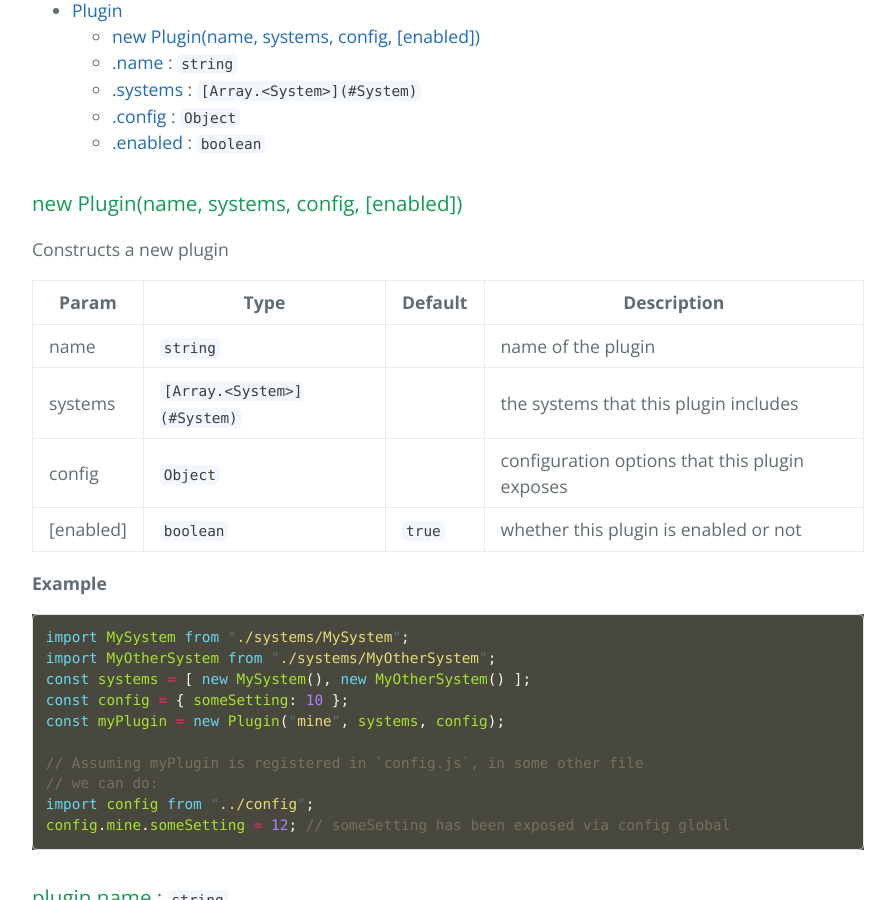
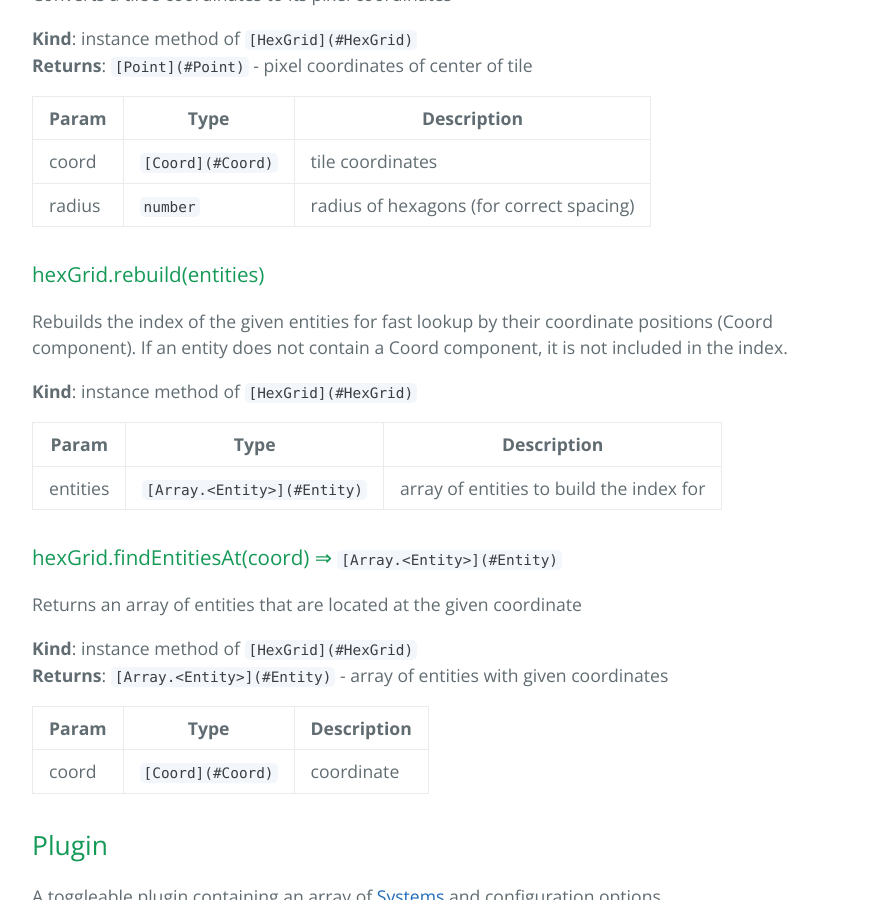
Before and after one commit to cjsauer/genetic-sandbox, a Jekyll site: the page built from docs.md, in a window 1280 px wide and 900 px high, scrolled down 26451 px. Shown: the whole window, without its empty margins (192-1087 px from the left). Built offline with Jekyll 4.4.1, drawn with Linux system fonts in a browser that asks for light colours; some of the changed text lies outside the part shown.

Commit message:
Make HexGrid extend CoordEntityIndex

````diff
--- a/docs.md
+++ b/docs.md
@@ -44,8 +44,10 @@
 <dt><a href="#Strand">Strand</a> ⇐ <code><a href="#Serializable">Serializable</a></code></dt>
 <dd><p>Genetic representation of a neural network</p>
 </dd>
-<dt><a href="#HexGrid">HexGrid</a></dt>
-<dd><p>A 2D, hexagonal grid implementation with axial coordinate system.
+<dt><a href="#HexGrid">HexGrid</a> ⇐ <code><a href="#CoordEntityIndex">CoordEntityIndex</a></code></dt>
+<dd><p>A 2D, hexagonal grid implementation with axial coordinate system. Provides
+methods for building an array of tile entities, fast lookup of entities by
+coordinate, as well as other useful grid-related tasks.
 Implementation details can be found <a href="http://goo.gl/nLO6sN">here</a>.</p>
 </dd>
 <dt><a href="#Plugin">Plugin</a></dt>
@@ -1031,20 +1033,30 @@
 ```
 <a name="HexGrid"></a>
 
-## HexGrid
-A 2D, hexagonal grid implementation with axial coordinate system.
+## HexGrid ⇐ <code>[CoordEntityIndex](#CoordEntityIndex)</code>
+A 2D, hexagonal grid implementation with axial coordinate system. Provides
+methods for building an array of tile entities, fast lookup of entities by
+coordinate, as well as other useful grid-related tasks.
 Implementation details can be found [here](http://goo.gl/nLO6sN).
 
 **Kind**: global class
-**See**: [Coord](#Coord)
-
-* [HexGrid](#HexGrid)
+**Extends:** <code>[CoordEntityIndex](#CoordEntityIndex)</code>
+**See**
+
+- [Entity](#Entity)
+- [Coord](#Coord)
+
+
+* [HexGrid](#HexGrid) ⇐ <code>[CoordEntityIndex](#CoordEntityIndex)</code>
     * [new HexGrid(radius)](#new_HexGrid_new)
     * [.radius](#HexGrid+radius) : <code>number</code>
+    * [.length](#CoordEntityIndex+length) ⇒ <code>number</code>
     * [.buildTiles()](#HexGrid+buildTiles) ⇒ <code>[Array.&lt;Entity&gt;](#Entity)</code>
     * [.neighborsOf(coord)](#HexGrid+neighborsOf) ⇒ <code>[Array.&lt;Coord&gt;](#Coord)</code>
     * [.distanceBetween(coord1, coord2)](#HexGrid+distanceBetween) ⇒ <code>number</code>
     * [.coordToPixel(coord, radius)](#HexGrid+coordToPixel) ⇒ <code>[Point](#Point)</code>
+    * [.rebuild(entities)](#CoordEntityIndex+rebuild)
+    * [.findEntitiesAt(coord)](#CoordEntityIndex+findEntitiesAt) ⇒ <code>[Array.&lt;Entity&gt;](#Entity)</code>
 
 <a name="new_HexGrid_new"></a>
 
@@ -1070,6 +1082,13 @@
 The radius of this hex grid in tiles
 
 **Kind**: instance property of <code>[HexGrid](#HexGrid)</code>
+<a name="CoordEntityIndex+length"></a>
+
+### hexGrid.length ⇒ <code>number</code>
+Returns the current number of entities stored in the index
+
+**Kind**: instance property of <code>[HexGrid](#HexGrid)</code>
+**Returns**: <code>number</code> - current number of entities stored in the index
 <a name="HexGrid+buildTiles"></a>
 
 ### hexGrid.buildTiles() ⇒ <code>[Array.&lt;Entity&gt;](#Entity)</code>
@@ -1125,6 +1144,31 @@
 | --- | --- | --- |
 | coord | <code>[Coord](#Coord)</code> | tile coordinates |
 | radius | <code>number</code> | radius of hexagons (for correct spacing) |
+
+<a name="CoordEntityIndex+rebuild"></a>
+
+### hexGrid.rebuild(entities)
+Rebuilds the index of the given entities for fast lookup by their coordinate
+positions (Coord component). If an entity does not contain a Coord
+component, it is not included in the index.
+
+**Kind**: instance method of <code>[HexGrid](#HexGrid)</code>
+
+| Param | Type | Description |
+| --- | --- | --- |
+| entities | <code>[Array.&lt;Entity&gt;](#Entity)</code> | array of entities to build the index for |
+
+<a name="CoordEntityIndex+findEntitiesAt"></a>
+
+### hexGrid.findEntitiesAt(coord) ⇒ <code>[Array.&lt;Entity&gt;](#Entity)</code>
+Returns an array of entities that are located at the given coordinate
+
+**Kind**: instance method of <code>[HexGrid](#HexGrid)</code>
+**Returns**: <code>[Array.&lt;Entity&gt;](#Entity)</code> - array of entities with given coordinates
+
+| Param | Type | Description |
+| --- | --- | --- |
+| coord | <code>[Coord](#Coord)</code> | coordinate |
 
 <a name="Plugin"></a>
 
````
